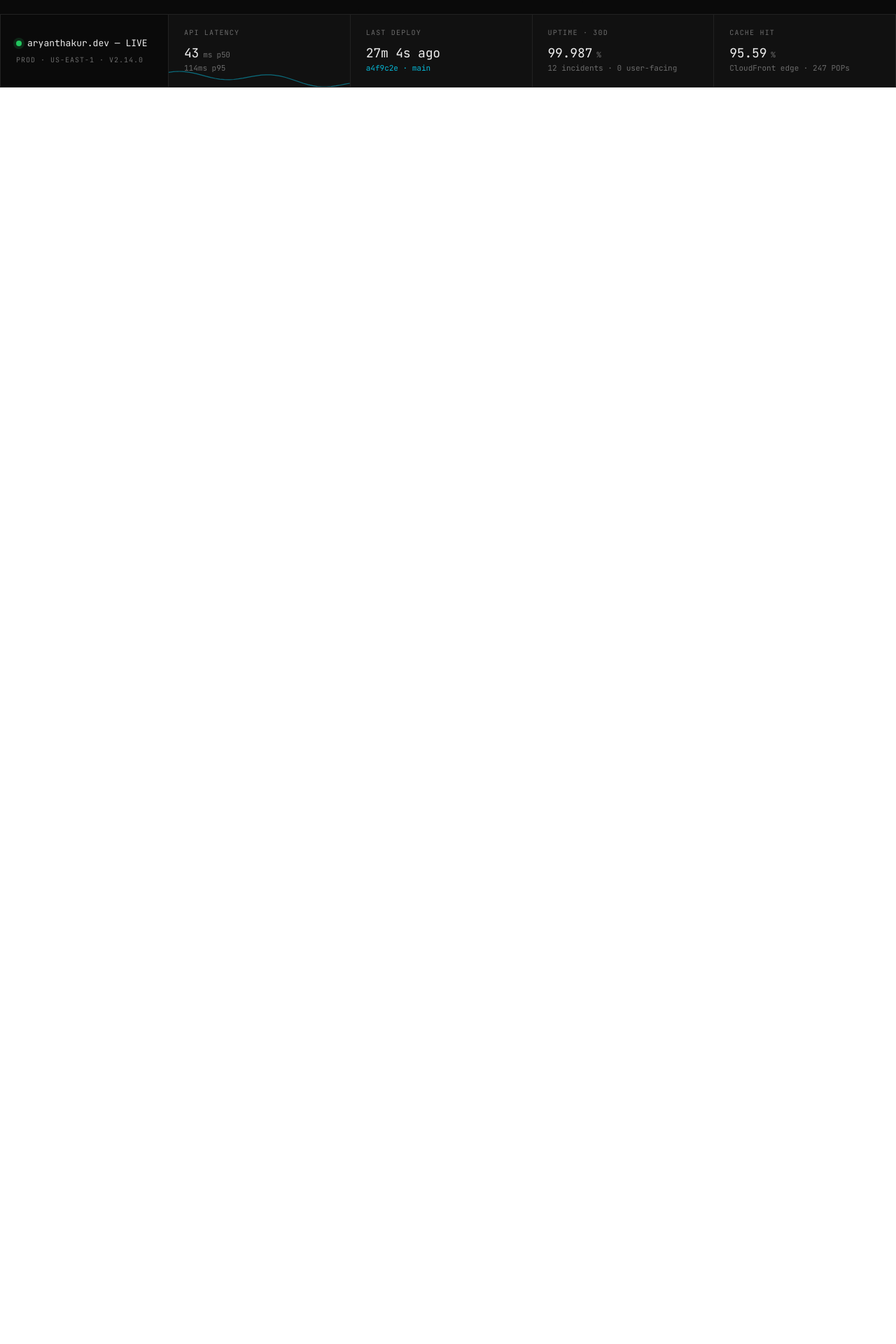
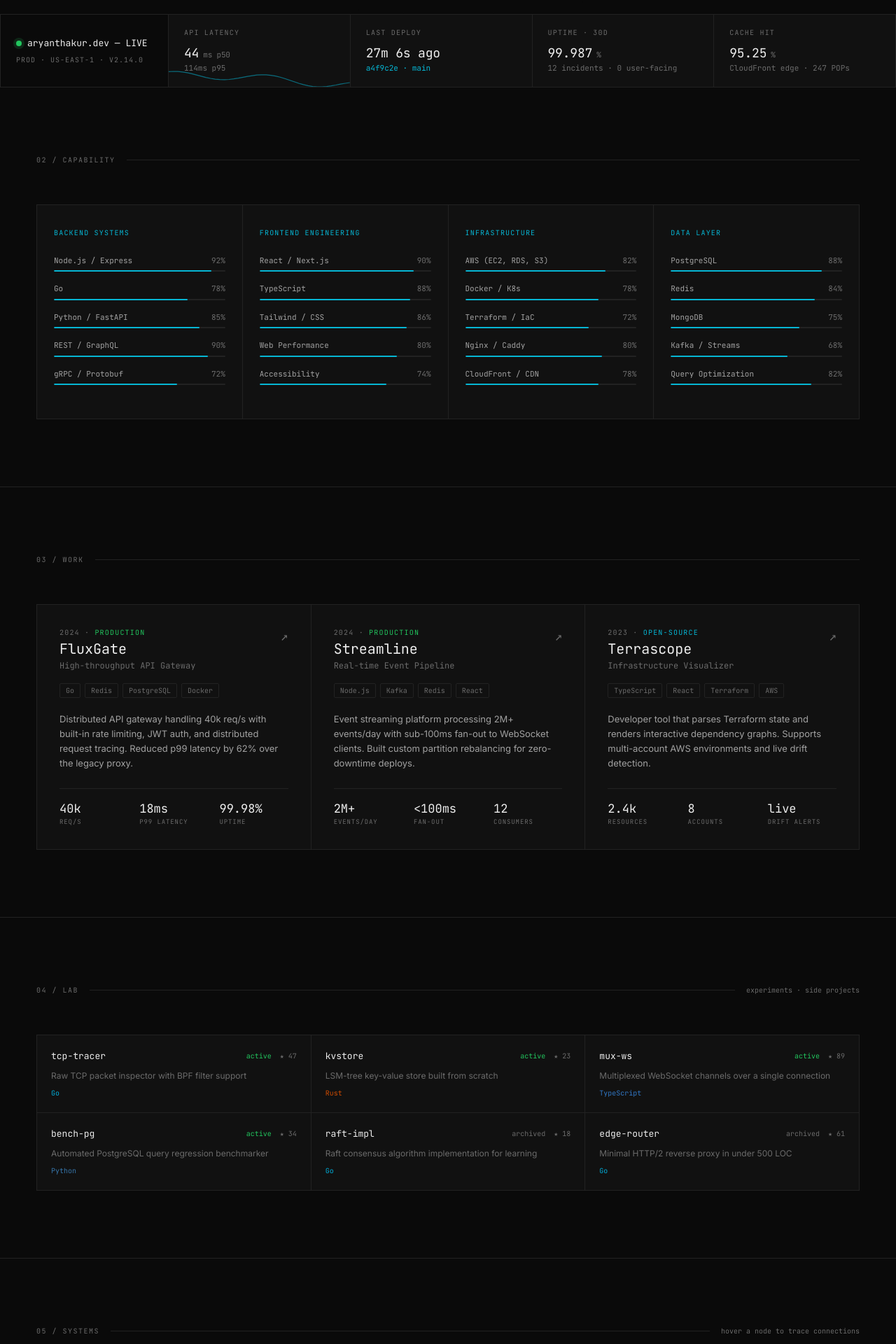
Before and after one commit to AryanThakur01/personal-portfolio, a React (Vite) app in the folder web/: page / in a window 1280 px wide. Shown: the part 780-2700 px from the top of the page at 70% size. Before the commit the page ends 905 px from the top, so only its background shows below. Built offline with nearby package versions, Linux system fonts and the light colour scheme.

Commit message:
feat(app): wire all sections into layout and enable smooth scroll

```diff
--- a/web/src/App.tsx
+++ b/web/src/App.tsx
@@ -1,6 +1,14 @@
 import { Navbar } from "./components/navbar";
 import { Hero } from "./components/hero";
 import { SystemHealth } from "./components/system-health";
+import { CapabilityMap } from "./components/capability-map";
+import { Work } from "./components/work";
+import { Lab } from "./components/lab";
+import { Systems } from "./components/systems";
+import { Stack } from "./components/stack";
+import { Infra } from "./components/infra";
+import { Contact } from "./components/contact";
+import { Footer } from "./components/footer";
 
 function App() {
   return (
@@ -9,7 +17,15 @@ function App() {
       <main>
         <Hero />
         <SystemHealth />
+        <CapabilityMap />
+        <Work />
+        <Lab />
+        <Systems />
+        <Stack />
+        <Infra />
+        <Contact />
       </main>
+      <Footer />
     </div>
   );
 }
--- a/web/src/index.css
+++ b/web/src/index.css
@@ -1,4 +1,8 @@
 @import "tailwindcss";
+
+html {
+  scroll-behavior: smooth;
+}
 
 @theme {
   --color-bg: #0a0a0a;
```
